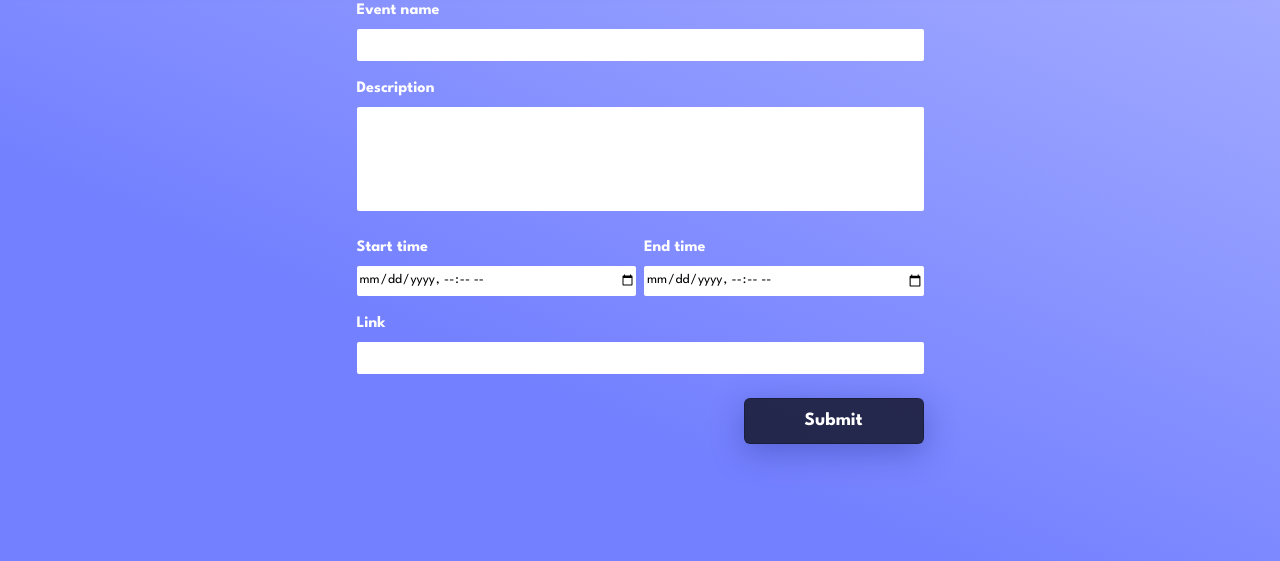
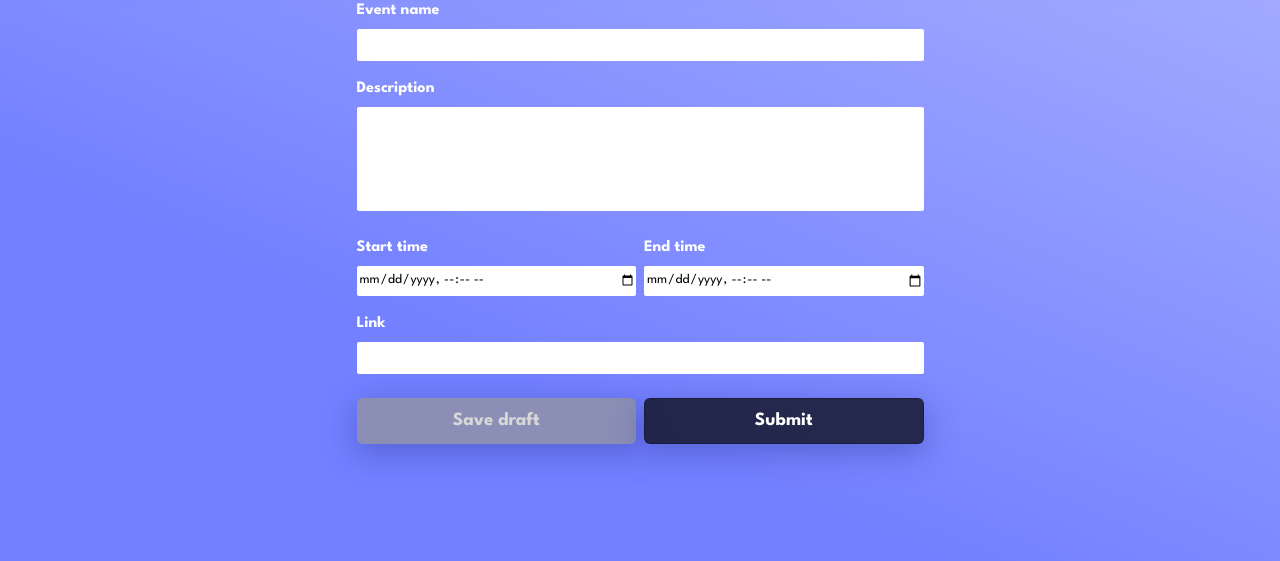
Before and after one commit to karinknutsson/summon, a Flask app: page /new in a window 1280 px wide. Shown: the part 137-698 px from the top of the page. Run offline with Flask 2, Linux system fonts and the light colour scheme; a user stored in the database is signed in; some libraries are stand-ins or nearby versions; some web fonts are replaced.

Commit message:
added save draft button

```diff
--- a/static/styles/style.css
+++ b/static/styles/style.css
@@ -2,27 +2,9 @@
 @import url('https://fonts.googleapis.com/css2?family=Open+Sans:wght@400;600;700;800&display=swap');
 
 body {
-  /*background: rgba(94,96,206,1);*/
-  /*
-    background: linear-gradient(25deg, rgba(116,0,184,1) 1%, rgba(105,48,195,1) 9%, rgba(94,96,206,1) 21%, rgba(83,144,217,1) 49%, rgba(78,168,222,1) 58%, rgba(72,191,227,1) 67%, rgba(86,207,225,1) 75%, rgba(100,223,223,1) 86%, rgba(114,239,221,1) 99%);
-    background: linear-gradient(51deg, rgba(116,0,184,1) 1%, rgba(105,48,195,1) 9%, rgba(94,96,206,1) 21%, rgba(83,144,217,1) 54%, rgba(78,168,222,1) 64%, rgba(72,191,227,1) 74%, rgba(86,207,225,1) 81%, rgba(100,223,223,1) 88%, rgba(114,239,221,1) 99%);
-  */
-  /*
-    background: linear-gradient(73deg, rgba(116,0,184,1) 1%, rgba(105,48,195,1) 9%, rgba(94,96,206,1) 21%, rgba(83,144,217,1) 54%, rgba(78,168,222,1) 64%, rgba(72,191,227,1) 74%, rgba(86,207,225,1) 81%, rgba(100,223,223,1) 88%, rgba(114,239,221,1) 99%);
-   */
-  /*background: #8A95FF;*/
-  /*background: rgb(139, 127, 254);*/
-  /*background: rgb(142, 152, 251);*/
-
   /* HEATHER BLUE GRADIENT BACKGROUND */
   background: rgb(170,178,255);
   background: linear-gradient(203deg, rgba(170,178,255,1) 0%, rgba(115,128,255,1) 63%);
-
-  /* BLACK GRADIENT BACKGROUND
-  background: rgb(57,59,77);
-  background: linear-gradient(196deg, rgba(57,59,77,1) 0%, rgba(0,0,0,1) 63%);
-  */
-
   background-attachment: fixed;
   color: white;
   font-family: 'League Spartan', sans-serif;
@@ -31,10 +13,7 @@ body {
 h1 {
   font-family: 'Knewave', sans-serif;
   font-size: 32pt;
-  /*color: #909bff;*/
   filter: drop-shadow(0 0 10px rgba(31, 38, 135, 0.37));
-  /*color: rgb(243, 242, 254);*/
-  /*color: rgb(142, 152, 251);*/
   color: black;
 }
 
@@ -58,20 +37,29 @@ input {
 }
 
 input[type=submit] {
+  background: rgba(0, 0, 0, 0.7);
+  border: 1px solid rgba(0, 0, 0, 0.24);
+  color: white;
+}
+
+input[type=submit], .btn-disabled {
   font-family: inherit;
   font-weight: bold;
   font-size: 14pt;
   padding: 8px;
   margin-top: 8px;
-  color: white;
-  /*background: #cea4ff;*/
   width: 180px;
-  background: rgba(0, 0, 0, 0.7);
   box-shadow: 0 8px 32px 0 rgba(31, 38, 135, 0.37);
   backdrop-filter: blur(32px);
   -webkit-backdrop-filter: blur(32px);
-  border: 1px solid rgba(0, 0, 0, 0.24);
   border-radius: 6px;
+  flex: 5 5 50%;
+}
+
+.btn-disabled {
+  background: rgba(150, 150, 150, 0.7);
+  border: 1px solid rgba(150, 150, 150, 0.24);
+  color: #d8d8d8;
 }
 
 textarea {
@@ -98,7 +86,6 @@ a:active, a:hover {
 
 a.new {
   color: #78EFA8 !important;
-  /*color: #d4f4b0 !important;*/
 }
 
 ul {
@@ -123,7 +110,6 @@ label {
 }
 
 .app-content-container {
-  /*border: 24px solid transparent;*/
   width: 100%;
   margin: 0;
   padding: 24px;
@@ -189,10 +175,21 @@ label {
   padding: 32px;
 }
 
-.center-flex {
+.center-flex, .justify-flex {
   display: flex;
   align-items: center;
+}
+
+.center-flex {
   justify-content: center;
+}
+
+.justify-flex {
+  justify-content: space-between;
+}
+
+.gap-8 {
+  gap: 8px;
 }
 
 .right-align {
@@ -270,7 +267,6 @@ label {
 .date-container {
   display: flex;
   justify-content: space-between;
-  gap: 8px;
 }
 
 .date-input {
--- a/templates/new_event.html
+++ b/templates/new_event.html
@@ -18,7 +18,7 @@
                     {{ form.description }}
                 </div>
 
-                <div class="date-container">
+                <div class="date-container gap-8">
                     <div class="date-input">
                         <strong>{{ form.startDate.label }}</strong><br>
                         {{ form.startDate }}
@@ -34,7 +34,10 @@
                     {{ form.url }}
                 </div>
 
-                <div class="right-align">{{ form.submit() }}</div>
+                <div class="form-input justify-flex gap-8">
+                    <button class="btn-disabled" disabled>Save draft</button>
+                    {{ form.submit() }}
+                </div>
             </form>
         </div>
     </div>
```
